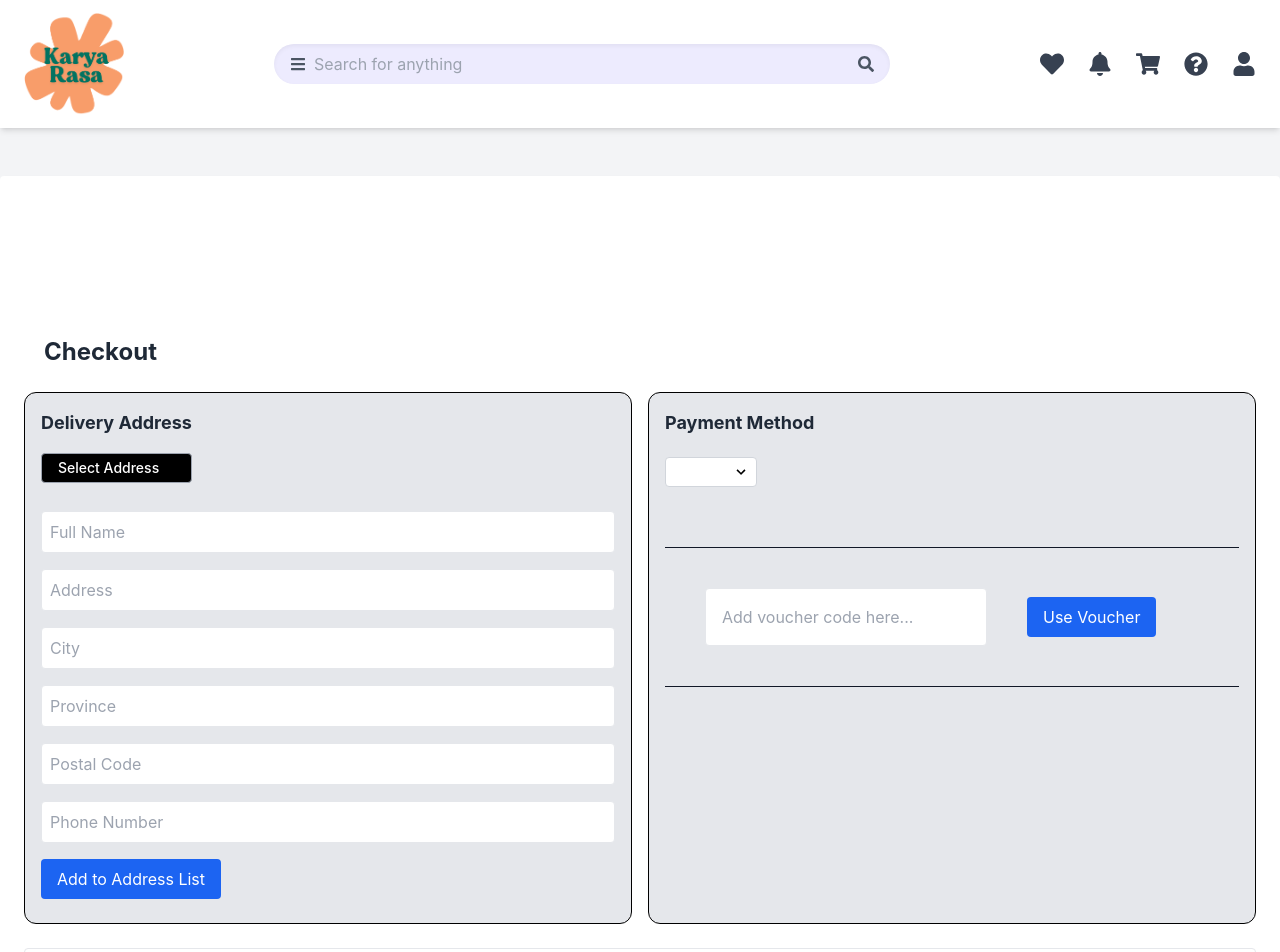
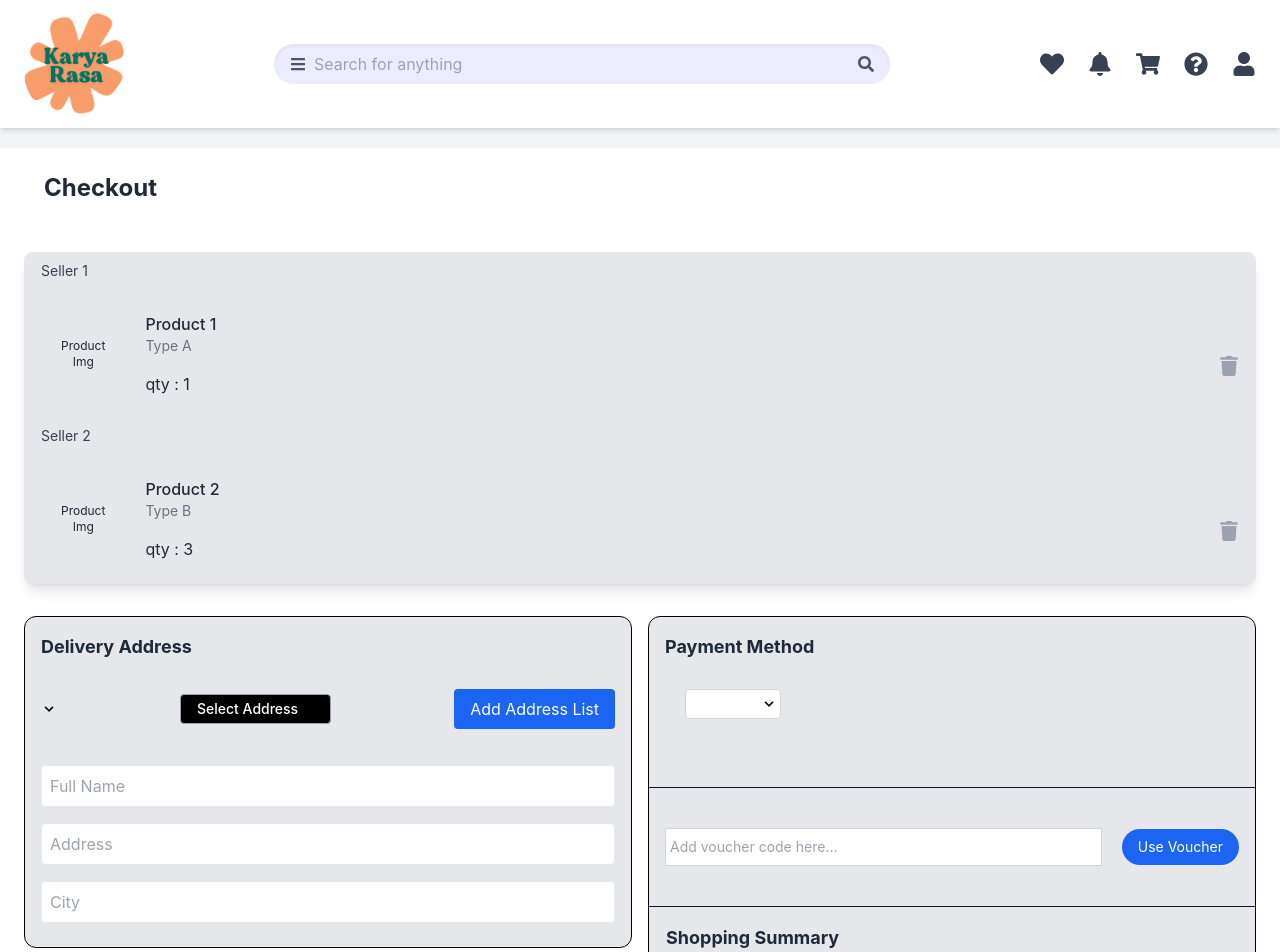
Before and after one commit to ridwanam9/KaryaRasa_frontend, a Next.js app in the folder karya-rasa/: page /checkout in a window 1280 px wide. Shown: the top 952 px of the page. Built offline with nearby package versions, Linux system fonts and the light colour scheme.

Commit message:
update co page

```diff
--- a/karya-rasa/src/pages/cart.tsx
+++ b/karya-rasa/src/pages/cart.tsx
@@ -3,7 +3,7 @@ import { useRouter } from "next/router";
 import { useEffect, useState } from "react";
 import axios from "axios";
 import Navbar from "@/components/Navbar";
-import { FaShoppingCart, FaTrash } from "react-icons/fa";
+import { FaTrash } from "react-icons/fa";
 
 interface Product {
   id: number;
@@ -15,20 +15,20 @@ interface Product {
 
 
 const ShoppingCartPage = () => {
-  const [cartItems] = useState([
+  const [Product] = useState([
     {
       id: 1,
       sellerName: "Seller name's",
-      productName: "Product's Name",
-      productType: "Type,etc.",
+      name: "Product's Name",
+      type: "Type,etc.",
       price: "Price",
       quantity: 1
     },
     {
       id: 2,
       sellerName: "Seller name's",
-      productName: "Product's Name",
-      productType: "Type,etc.",
+      name: "Product's Name",
+      type: "Type,etc.",
       price: "Price",
       quantity: 1
     }
@@ -44,10 +44,10 @@ const ShoppingCartPage = () => {
     <Navbar />
 
 {/* Cart Container - Without extra space */}
-  <div className="max-w-7xl mx-auto w-full pt-40">
+  <div className="max-w-7xl mx-auto w-full pt-5">
         {/* Cart Items */}
         <div className="border border-black-200 bg-gray-200 rounded-lg overflow-hidden shadow-lg mt-6 mb-4 max-w-6xl mx-auto">
-          {cartItems.map((item, index) => (
+          {Product.map((item, index) => (
             <React.Fragment key={item.id}>
               {/* Seller's name top */}
               <div className="flex px-4 py-2 border-b border-gray-200">
@@ -70,8 +70,8 @@ const ShoppingCartPage = () => {
 
                 {/* Product Info */}
                 <div className="flex-grow">
-                  <div className="font-medium">{item.productName}</div>
-                  <div className="text-sm text-gray-500 mb-4">{item.productType}</div>
+                  <div className="font-medium">{item.name}</div>
+                  <div className="text-sm text-gray-500 mb-4">{item.type}</div>
 
                   {/* Quantity Dropdown */}
                   <div className="inline-block relative">
--- a/karya-rasa/src/pages/checkout.tsx
+++ b/karya-rasa/src/pages/checkout.tsx
@@ -1,50 +1,118 @@
 import React, { useState } from 'react';
+import { useRouter } from 'next/router';
 import Navbar from "@/components/Navbar";
 import { Dropdown, DropdownDivider, DropdownItem } from 'flowbite-react';
+import { FaTrash } from "react-icons/fa";
 
+type Product = {
+  id: number;
+  sellerName: string;
+  name: string;
+  type: string;
+  price: string;
+  quantity: number;
+};
 
 const CheckoutPage = () => {
   const [fullName, setFullName] = useState('');
   const [address, setAddress] = useState('');
   const [city, setCity] = useState('');
-  const [province, setProvince] = useState('');
-  const [postalCode, setPostalCode] = useState('');
-  const [phoneNumber, setPhoneNumber] = useState('');
+  const [product, setProduct] = useState<Product | null>(null);
+  const [quantity, setQuantity] = useState(1);
   const [voucherCode, setVoucherCode] = useState('');
+
+  const router = useRouter();
+
+  const handleAddAddress = () => {
+    router.push('/address-list');
+  };
 
   // Sample state for checkout items
   const checkoutItems = [
     {
       id: 1,
       sellerName: "Seller 1",
-      productName: "Product 1",
-      productType: "Type A",
+      name: "Product 1",
+      type: "Type A",
       price: "Rp. 100.000",
+      quantity: 1,
     },
     {
       id: 2,
       sellerName: "Seller 2",
-      productName: "Product 2",
-      productType: "Type B",
-      price: "Rp. 200.000",
+      name: "Product 2",
+      type: "Type B",
+      price: "Rp.200.000",
+      quantity: 3,
     }
   ];
+
+
+  /* Calculate total price of all items in the cart */
+  const totalPrice = checkoutItems.reduce((item) => {
+    const itemPrice = Object.values(item.price)[0]; // Get the first value of the price object
+    return
+    item.price * item.quantity;
+  },
+);
 
   return (
     <div className="min-h-screen bg-gray-100">
       <Navbar />
-      <div className="container mx-auto mt-12 p-6 bg-white rounded shadow-md pt-40">
+      <div className="container mx-auto mt-5 p-6 bg-white rounded shadow-md">
         <h1 className="flex text-2xl font-bold mb-6 pl-5 text-center">Checkout</h1>
 
+      {/* Cart Items */}
       <div className="grid grid-cols-2 gap-4 mb-6">
+        <div className="border border-black-200 bg-gray-200 rounded-lg overflow-auto shadow-lg mt-6 mb-4 col-span-2">
+            {checkoutItems.map(item => (
+              <React.Fragment key={item.id}>
+                {/* Seller's name top */}
+                <div className="flex px-4 py-2 border-b border-gray-200">
+                  <div className="text-sm text-gray-700">{item.sellerName}</div>
+                </div>
+
+                {/* Product Row */}
+                <div className="flex items-center px-4 py-4">
+                  {/* Product Image */}
+                  <div className="sw-24 h-24 bg-gray-200 flex items-center justify-center text-center text-xs ml-5 mr-10">
+                    <div className="text-center">
+                      <div>Product</div>
+                      <div>Img</div>
+                    </div>
+                  </div>
+
+                  {/* Product Info */}
+                  <div className="flex-grow">
+                    <div className="font-medium">{item.name}</div>
+                    <div className="text-sm text-gray-500 mb-4">{item.type}</div>
+
+                    {/* Quantity */}
+                    <div className="inline-block relative">
+                      qty : {item.quantity}
+                    </div>
+                  </div>
+                  {/* Price and Remove Icon */}
+                  <div className="flex flex-col items-end">
+                    <div className="text-right font-medium mb-6">{item.total}</div>
+                    <button className="text-gray-400 hover:text-gray-600">
+                      <FaTrash style={{ fontSize: 20 }} />
+                    </button>
+                  </div>
+                </div>
+                {/* Divider */}
+              </React.Fragment>
+            ))}
+          </div>
+
+        {/*Delivery Address Section */}
+        <div className='col-span-1'>
           <div className="border rounded-xl border-black bg-gray-200 p-4 rounded">
-            <h2 className="text-lg font-bold mb-4">Delivery Address</h2>
-            <div className="inline-block relative mb-5">
-              <div className="absolute inset-y-0 right-0 z-50 flex items-center px-2">
-                <svg className="h-4 w-4 color-white" xmlns="http://www.w3.org/2000/svg" viewBox="0 0 20 20">
+            <h2 className="text-lg font-bold mb-0">Delivery Address</h2>
+              <div className='flex flex-nowrap justify-between items-center content-center my-5'>
+                <svg className="h-4 w-4 color-white translate(-100%,0%)" xmlns="http://www.w3.org/2000/svg" viewBox="0 0 20 20">
                   <path d="M9.293 12.95l.707.707L15.657 8l-1.414-1.414L10 10.828 5.757 6.586 4.343 8z"/>
                 </svg>
-              </div>
                     <Dropdown label="Select Address" inline={false} dismissOnClick={true} floatingArrow={true}  arrowIcon={false} className="w-max block pointer-events-auto bg-black border border-gray-400 px-4 py-1 pr-8 rounded text-sm"
                       defaultValue=""
                       onChange={e => setAddress((e.target as HTMLSelectElement).value)}
@@ -54,7 +122,11 @@ const CheckoutPage = () => {
                         <DropdownItem key={string} value={string}>{string}</DropdownItem>
                       ))}
                     </Dropdown>
-
+                <button id='addAddressButton'
+                className="bg-blue-600 text-white rounded my-2 px-4 py-2"
+                onClick={handleAddAddress}>
+                  Add Address List
+                </button>
             </div>
             <input
               type="text"
@@ -77,67 +149,51 @@ const CheckoutPage = () => {
               value={city}
               onChange={e => setCity(e.target.value)}
             />
-            <input
-              type="text"
-              className="my-2 w-full p-2 border rounded"
-              placeholder="Province"
-              value={province}
-              onChange={e => setProvince(e.target.value)}
-            />
-            <input
-              type="text"
-              className="my-2 w-full p-2 border rounded"
-              placeholder="Postal Code"
-              value={postalCode}
-              onChange={e => setPostalCode(e.target.value)}
-            />
-            <input
-              type="text"
-              className="my-2 w-full p-2 border rounded"
-              placeholder="Phone Number"
-              value={phoneNumber}
-              onChange={e => setPhoneNumber(e.target.value)}
-            />
-            <button className="bg-blue-600 text-white rounded my-2 px-4 py-2">Add to Address List</button>
           </div>
-          <div className="border rounded-xl border-black bg-gray-200 p-4 rounded height-50">
-            <h2 className="text-lg font-bold mb-5">Payment Method</h2>
-            <div className="inline-block relative mb-5">
-            <Dropdown label="Select" inline={false} dismissOnClick={true} floatingArrow={true} arrowIcon={false} className='block pointer-events-auto bg-white border align-center border-gray-300 px-4 py-1 pr-8 rounded text-sm'>
+          </div>
+
+          {/* Payment Method Section */}
+          <div className="border rounded-xl border-black bg-gray-200 py-4 rounded">
+            <h2 className="text-lg font-bold mb-5 px-4">Payment Method</h2>
+            <div className="inline-block relative mb-5 px-4">
+            <Dropdown label="Select" inline={false} dismissOnClick={true} floatingArrow={true} arrowIcon={false} className='block pointer-events-auto bg-white border align-center border-gray-300 px-5 py-1 pr-8 rounded text-sm ml-5 my-2'>
               <DropdownItem value="credit card" className='z-10 focus:outline-none transition-opacity duration-100 text-gray-900 dark:border-none dark:bg-gray-700 dark:text-white w-max block pointer-events-auto bg-black border border-gray-400 mb-2 px-4 py-1 pr-8 rounded text-sm'>Credit Card</DropdownItem>
               <DropdownItem value="debit card" className='z-10 focus:outline-none transition-opacity duration-100 text-gray-900 dark:border-none dark:bg-gray-700 dark:text-white w-max block pointer-events-auto bg-black border border-gray-400 mb-2 px-4 py-1 pr-8 rounded text-sm'>Debit Card</DropdownItem>
               <DropdownItem value="qris" className='z-10 focus:outline-none transition-opacity duration-100 text-gray-900 dark:border-none dark:bg-gray-700 dark:text-white w-max block pointer-events-auto bg-black border border-gray-400 mb-2 px-4 py-1 pr-8 rounded text-sm'>QRIS</DropdownItem>
             </Dropdown>
-            <div className="absolute inset-y-0 right-0 flex items-center px-2">
+            <div className="absolute inset-y-0 right-0 flex items-center px-5">
               <svg className="h-4 w-4" xmlns="http://www.w3.org/2000/svg" viewBox="0 0 20 20">
                 <path d="M9.293 12.95l.707.707L15.657 8l-1.414-1.414L10 10.828 5.757 6.586 4.343 8z"/>
               </svg>
             </div>
             </div>
-            <div className="mb-4">
-                <hr className='w-full border-top-3 border-gray-900 mt-10'>
-                </hr>
+            {/* Voucher Input Section */}
+            <div className="w-full mb-4">
+            <hr className='w-full border-top-3 border-gray-900 mt-10'></hr>
+              <div className="flex space-x-5 justify-between items-center px-4 mb-4">
                 <input
                   type="text"
-                    className="mt-10 mx-10 w-50 p-4 border rounded"
+                  className="border border-gray-300 rounded-half px-1 py-2 mt-10 text-sm flex-grow"
                   placeholder="Add voucher code here..."
                   value={voucherCode}
                   onChange={e => setVoucherCode(e.target.value)}
                 />
-              <button className="bg-blue-600 text-white rounded px-4 py-2 mt-2">Use Voucher</button>
-              <hr className='w-full border-top-3 border-gray-900 mt-10'>
-                </hr>
+                <button className="bg-blue-600 text-white rounded-full px-4 py-2 mt-10 text-sm">
+                  Use Voucher
+                </button>
               </div>
-          </div>
-        </div>
+              <hr className='w-full border-top-3 border-gray-900 mt-10'></hr>
 
+            {/* Shopping Summary Section */}
             <div className="border p-4 rounded">
               <h2 className="text-lg font-bold mb-4">Shopping Summary</h2>
               {checkoutItems.map(item => (
                 <div className="flex justify-between items-center border-b py-2" key={item.id}>
                   <span>{item.sellerName}</span>
                   <span>{item.productName} ({item.productType})</span>
+                  <span>{item.quantity}</span>
                   <span>{item.price}</span>
+
                 </div>
               ))}
               <div className="flex justify-between items-center font-bold mt-4">
@@ -148,6 +204,9 @@ const CheckoutPage = () => {
             </div>
             </div>
           </div>
+        </div>
+      </div>
+    </div>
   );
 };
 
--- a/karya-rasa/src/pages/product/[id].tsx
+++ b/karya-rasa/src/pages/product/[id].tsx
@@ -208,213 +208,3 @@ const ProductDetailPage = () => {
 };
 
 export default ProductDetailPage;
-import { useRouter } from "next/router";
-import { useEffect, useState } from "react";
-import axios from "axios";
-import Navbar from "@/components/Navbar";
-
-interface Product {
-  id: number;
-  name: string;
-  description: string;
-  price: number;
-  image_url: string;
-  rating: number;
-  stock: number;
-  reviews?: {
-    id: number;
-    rating: number;
-    review: string;
-    user: {
-      name: string;
-    };
-  }[];
-}
-
-const ProductDetailPage = () => {
-  const router = useRouter();
-  const { id } = router.query;
-  const [product, setProduct] = useState<Product | null>(null);
-  const [quantity, setQuantity] = useState(1);
-  const [note, setNote] = useState("");
-
-  useEffect(() => {
-    if (id) {
-      axios
-        .get(`https://dying-helli-ridwanam9-4b98d171.koyeb.app/products/${id}`)
-        .then((res) => setProduct(res.data.data))
-        .catch((err) => console.error(err));
-    }
-  }, [id]);
-
-  if (!product)
-    return <div className="text-center mt-10">Loading product...</div>;
-
-  const subtotal = quantity * product.price;
-
-  return (
-    <>
-      <Navbar />
-      <div className="bg-[#ffffff] min-h-screen text-black pt-40 px-6">
-        <div className="bg-white max-w-6xl mx-auto rounded-md shadow p-6">
-          <h1 className="text-lg text-gray-700 font-semibold mb-4">
-            Product detail
-          </h1>
-
-          <div className="flex flex-col md:flex-row gap-6">
-            {/* Left: Product Image */}
-            <div className="md:w-1/2">
-              <img
-                src={product.image_url}
-                alt={product.name}
-                className="rounded w-full object-cover"
-              />
-            </div>
-
-            {/* Right: Product Info */}
-            <div className="md:w-1/2 flex flex-col justify-between">
-              <div>
-                <h2 className="text-xl font-bold">{product.name}</h2>
-                <div className="text-sm text-gray-500 mt-1">⭐ 4.9</div>
-
-                <p className="text-lg font-semibold text-black mt-2">
-                  Rp. {product.price.toLocaleString("id-ID")}
-                </p>
-
-                <div className="mt-4">
-                  <h3 className="text-green-600 font-semibold">Detail</h3>
-                  <p className="text-sm text-gray-700 mt-1 leading-relaxed">
-                    {product.description}
-                  </p>
-                </div>
-              </div>
-
-              {/* Quantity & Note Section */}
-              <div className="mt-6 border rounded-md p-4 shadow-sm">
-                <h4 className="font-semibold text-base mb-4">
-                  Atur jumlah dan catatan
-                </h4>
-
-                {/* Quantity control & stock */}
-                <div className="flex items-center justify-between mb-4">
-                  <div className="flex items-center border rounded px-2 py-1">
-                    <button
-                      onClick={() =>
-                        setQuantity((prev) => Math.max(1, prev - 1))
-                      }
-                      className="px-2 text-xl"
-                    >
-                      −
-                    </button>
-                    <span className="px-4 text-lg">{quantity}</span>
-                    <button
-                      onClick={() => setQuantity((prev) => prev + 1)}
-                      className="px-2 text-xl"
-                    >
-                      +
-                    </button>
-                  </div>
-                  <span className="text-sm">
-                    Stok:{" "}
-                    <span className="font-bold">
-                      {product.stock.toLocaleString("id-ID")}
-                    </span>
-                  </span>
-                </div>
-
-                {/* Catatan */}
-                <textarea
-                  placeholder="Catatan tambahan (opsional)..."
-                  value={note}
-                  onChange={(e) => setNote(e.target.value)}
-                  className="w-full border rounded-md p-2 text-sm resize-none mb-4"
-                  rows={3}
-                />
-
-                {/* Subtotal */}
-                <div className="mb-4">
-                  <span className="text-gray-500">Subtotal</span>
-                  <div className="text-lg font-bold">
-                    Rp{subtotal.toLocaleString("id-ID")}
-                  </div>
-                </div>
-
-                {/* Tombol aksi */}
-                <div className="flex flex-col gap-2">
-                  <button className="bg-green-600 hover:bg-green-700 text-white font-semibold py-2 rounded">
-                    + Keranjang
-                  </button>
-                  <button className="border border-green-600 text-green-600 font-semibold py-2 rounded hover:bg-green-50">
-                    Beli Langsung
-                  </button>
-                </div>
-
-                {/* Buyer Reviews */}
-                <div className="mt-10">
-                  <h3 className="text-lg font-bold mb-2">Buyer reviews</h3>
-
-                  {/* Rating Summary */}
-                  <div className="flex items-center gap-2 text-yellow-600 text-xl font-semibold">
-                    ⭐ {product.rating?.toFixed(1) ?? "0"}/5,0
-                    <span className="text-sm text-gray-600 font-normal">
-                      {product.reviews?.length ?? 0} ratings •{" "}
-                      {product.reviews?.length ?? 0} reviews
-                    </span>
-                  </div>
-
-                  {/* Rating Breakdown (dummy) */}
-                  <div className="mt-4 space-y-1 text-sm text-gray-600">
-                    {[5, 4, 3, 2, 1].map((star) => (
-                      <div key={star} className="flex items-center gap-2">
-                        <span className="w-6">{star}★</span>
-                        <div className="bg-gray-200 rounded w-full h-2 relative">
-                          <div
-                            className="bg-yellow-400 h-2 rounded absolute"
-                            style={{ width: `${Math.random() * 100}%` }} // Ganti dengan logic asli nanti
-                          ></div>
-                        </div>
-                      </div>
-                    ))}
-                  </div>
-                </div>
-
-                {/* Comments */}
-                <div className="mt-10">
-                  <h4 className="text-base font-bold mb-4">Comment</h4>
-
-                  {product.reviews?.map((review) => (
-                    <div key={review.id} className="mb-4 border-b pb-4">
-                      <div className="flex items-center gap-2 text-yellow-500">
-                        {"★".repeat(review.rating)}
-                        {"☆".repeat(5 - review.rating)}
-                      </div>
-                      <div className="text-sm font-semibold mt-1">
-                        {review.user.name}
-                      </div>
-                      <p className="text-sm text-gray-700 mt-1">
-                        {review.review}
-                      </p>
-                    </div>
-                  ))}
-
-                  {product.reviews?.length === 0 && (
-                    <p className="text-sm text-gray-500 italic">
-                      Belum ada komentar.
-                    </p>
-                  )}
-                </div>
-              </div>
-            </div>
-          </div>
-
-          {/* Footer */}
-          <div className="text-center text-sm text-gray-600 mt-10 border-t pt-6">
-            © 2025 Karya Rasa. All Right Reserved.
-          </div>
-        </div>
-      </div>
-    </>
-  );
-};
-
-export default ProductDetailPage;
```
Lines whose indentation alone changed are shown as unchanged.
